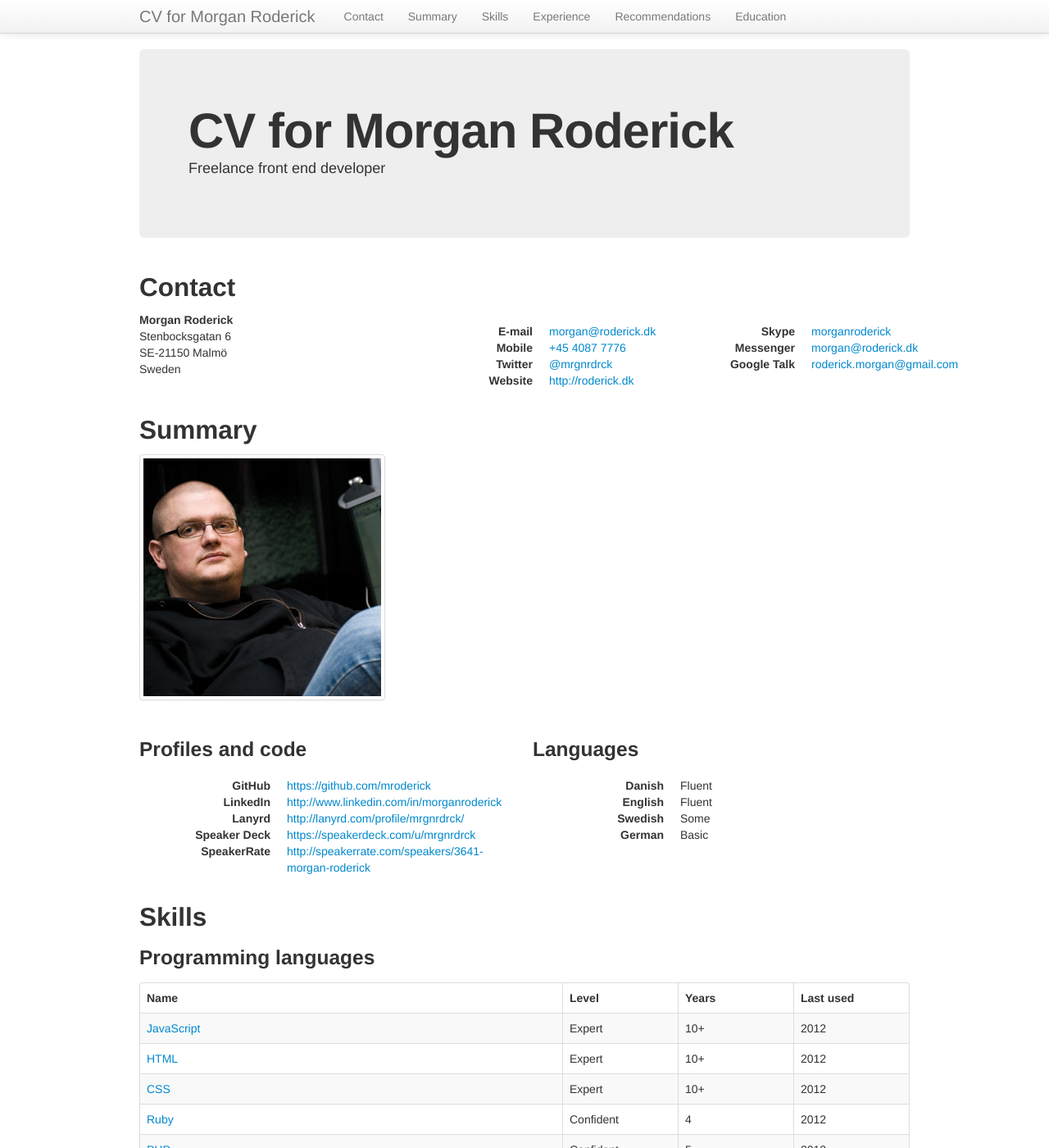
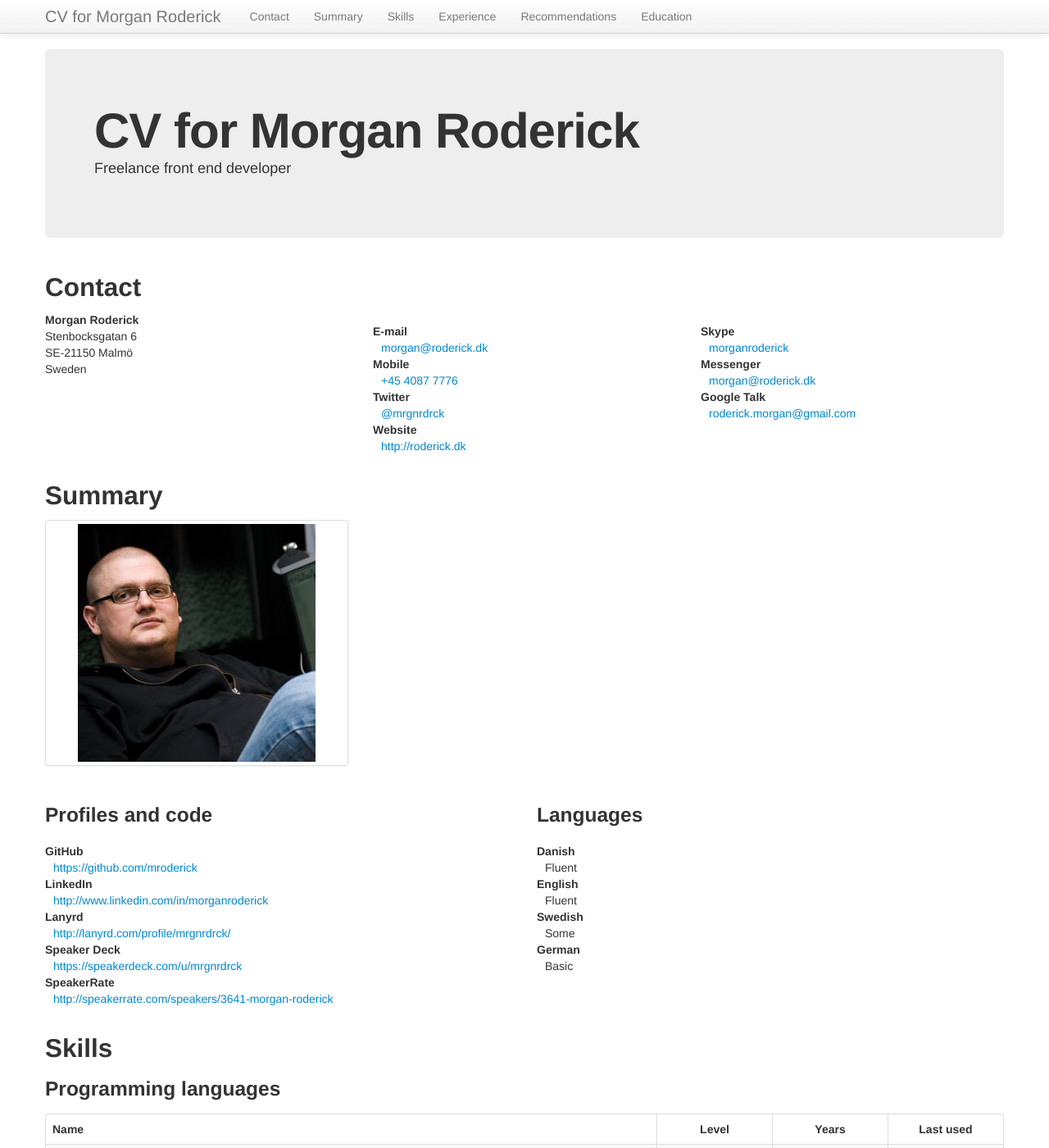
Before and after one commit to mroderick/blog.jekyll, a Jekyll site: the page site/cv/index.html, which Jekyll copies as it is, in a window 1280 px wide and 1400 px high. Shown: the whole window at 82% size. Built offline with Jekyll 4.4.1, drawn with Linux system fonts in a browser that asks for light colours; nearby versions of some CDN libraries; Markdown is read by kramdown in place of the engine named in the settings.

Commit message:
Tweaking for mobile support using Bootstrap responsive stylesheet

```diff
--- a/site/cv/index.html
+++ b/site/cv/index.html
@@ -8,15 +8,35 @@
 		<title>CV for Morgan Roderick — Freelance front end developer</title>
 
 		<meta name="author" content="Morgan Roderick" />
-		<meta name="viewport" content="width=device-width, initial-scale=1, maximum-scale=1">
+		<meta name="viewport" content="width=device-width, initial-scale=1.0">
 
-		<link href="bootstrap/css/bootstrap.css" rel="stylesheet">
+		<link href="bootstrap/css/bootstrap.css" rel="stylesheet" />
 		<style>
 			body {
 				padding-top: 60px;
 				padding-bottom: 40px;
 			}
+
+			.mr-skills thead th:first-child {
+				text-align: left;
+			}
+
+			.mr-skills thead th {
+				text-align: center;
+			}
+
+			.mr-skills td.number{
+				text-align: right;
+			}
+
+			@media (max-width: 480px) {
+
+				.hero-unit h1 {
+					font-size: 40px;
+				}
+			}
 		</style>
+		<link href="bootstrap/css/bootstrap-responsive.css" rel="stylesheet" />
 	</head>
 	<body>
 
@@ -63,7 +83,7 @@
 					</address>
 				</div>
 				<div class="span4">
-					<dl class="dl-horizontal">
+					<dl class="dl">
 							<dt>E-mail</dt>
 							<dd><a href="mailto:morgan@roderick.dk">morgan@roderick.dk</a></dd>
 							<dt>Mobile</dt>
@@ -75,7 +95,7 @@
 					</dl>
 				</div>
 				<div class="span4">
-					<dl class="dl-horizontal">
+					<dl class="dl">
 							<dt>Skype</dt>
 							<dd><a href="skype:morganroderick?chat">morganroderick</a></dd>
 							<dt>Messenger</dt>
@@ -110,7 +130,7 @@
 			<div class="row">
 				<div class="span6">
 					<h3>Profiles and code</h3>
-					<dl class="dl-horizontal">
+					<dl>
 						<dt>GitHub</dt>
 						<dd><a href="https://github.com/mroderick">https://github.com/mroderick</a></dd>
 						<dt>LinkedIn</dt>
@@ -125,7 +145,7 @@
 				</div>
 				<div class="span6">
 					<h3>Languages</h3>
-					<dl class="dl-horizontal">
+					<dl>
 						<dt>Danish</dt>
 						<dd>Fluent</dd>
 						<dt>English</dt>
@@ -143,7 +163,7 @@
 					<h2 id="skills">Skills</h2>
 
 					<h3>Programming languages</h3>
-					<table class="table table-striped table-bordered">
+					<table class="table table-striped table-bordered mr-skills">
 						<thead>
 							<tr>
 								<th>Name</th>
@@ -156,38 +176,39 @@
 							<tr>
 								<td><a href="http://en.wikipedia.org/wiki/JavaScript">JavaScript</a></td>
 								<td>Expert</td>
-								<td>10+</td>
-								<td>2012</td>
+								<td class="number">10+</td>
+								<td class="number">2012</td>
+
 							</tr>
 							<tr>
 								<td><a href="http://en.wikipedia.org/wiki/HTML">HTML</a></td>
 								<td>Expert</td>
-								<td>10+</td>
-								<td>2012</td>
+								<td class="number">10+</td>
+								<td class="number">2012</td>
 							</tr>
 							<tr>
 								<td><a href="http://en.wikipedia.org/wiki/Cascading_Style_Sheets">CSS</a></td>
 								<td>Expert</td>
-								<td>10+</td>
-								<td>2012</td>
+								<td class="number">10+</td>
+								<td class="number">2012</td>
 							</tr>
 							<tr>
 								<td><a href="http://www.ruby-lang.org">Ruby</a></td>
 								<td>Confident</td>
-								<td>4</td>
-								<td>2012</td>
+								<td class="number">4</td>
+								<td class="number">2012</td>
 							</tr>
 							<tr>
 								<td><a href="http://php.net/">PHP</a></td>
 								<td>Confident</td>
-								<td>5</td>
-								<td>2012</td>
+								<td class="number">5</td>
+								<td class="number">2012</td>
 							</tr>
 							<tr>
 								<td><a href="http://en.csharp-online.net/CSharp_Language_Specification">C#</a></td>
 								<td>Confident</td>
-								<td>4</td>
-								<td>2009</td>
+								<td class="number">4</td>
+								<td class="number">2009</td>
 							</tr>
 						</tbody>
 					</table>
@@ -198,7 +219,7 @@
 					</p>
 
 					<h3>Application frameworks and libraries</h3>
-					<table class="table table-striped table-bordered">
+					<table class="table table-striped table-bordered mr-skills">
 						<thead>
 							<tr>
 								<th>Name</th>
@@ -211,38 +232,38 @@
 							<tr>
 								<td><a href="http://jquery.com/">jQuery</a></td>
 								<td>Advanced</td>
-								<td>5</td>
-								<td>2012</td>
+								<td class="number">5</td>
+								<td class="number">2012</td>
 							</tr>
 							<tr>
 								<td><a href="http://www.prototypejs.org/">Prototype</a></td>
 								<td>Advanced</td>
-								<td>4</td>
-								<td>2009</td>
+								<td class="number">4</td>
+								<td class="number">2009</td>
 							</tr>
 							<tr>
 								<td><a href="http://sinonjs.org/">Mustache.js</a></td>
 								<td>Confident</td>
-								<td>1</td>
-								<td>2012</td>
+								<td class="number">1</td>
+								<td class="number">2012</td>
 							</tr>
 							<tr>
 								<td><a href="http://sinonjs.org/">RequireJS</a></td>
 								<td>Confident</td>
-								<td>1</td>
-								<td>2012</td>
+								<td class="number">1</td>
+								<td class="number">2012</td>
 							</tr>
 							<tr>
 								<td><a href="http://rubyonrails.org/">Ruby on Rails</a></td>
 								<td>Confident</td>
-								<td>5</td>
-								<td>2012</td>
+								<td class="number">5</td>
+								<td class="number">2012</td>
 							</tr>
 						</tbody>
 					</table>
 
 					<h3>Test frameworks and libraries</h3>
-					<table class="table table-striped table-bordered">
+					<table class="table table-striped table-bordered mr-skills">
 						<thead>
 							<tr>
 								<th>Name</th>
@@ -255,32 +276,32 @@
 							<tr>
 								<td><a href="http://code.google.com/p/js-test-driver/">JsTestDriver</a></td>
 								<td>Experienced</td>
-								<td>3</td>
-								<td>2012</td>
+								<td class="number">3</td>
+								<td class="number">2012</td>
 							</tr>
 							<tr>
 								<td><a href="http://busterjs.org/">Buster.JS</a></td>
 								<td>Experienced</td>
-								<td>1</td>
-								<td>2012</td>
+								<td class="number">1</td>
+								<td class="number">2012</td>
 							</tr>
 							<tr>
 								<td><a href="http://sinonjs.org/">Sinon</a></td>
 								<td>Experienced</td>
-								<td>2</td>
-								<td>2012</td>
+								<td class="number">2</td>
+								<td class="number">2012</td>
 							</tr>
 							<tr>
 								<td><a href="http://www.ruby-doc.org/stdlib-1.9.3/libdoc/test/unit/rdoc/Test/Unit.html">Test::Unit</a></td>
 								<td>Confident</td>
-								<td>1</td>
-								<td>2009</td>
+								<td class="number">1</td>
+								<td class="number">2009</td>
 							</tr>
 							<tr>
 								<td><a href="http://cukes.info/">Cucumber</a></td>
 								<td>Intermediate</td>
-								<td>1</td>
-								<td>2009</td>
+								<td class="number">1</td>
+								<td class="number">2009</td>
 							</tr>
 						</tbody>
 					</table>
@@ -467,6 +488,8 @@
 			</footer>
 
 		</div>
+		<script src="//ajax.googleapis.com/ajax/libs/jquery/1.8.3/jquery.min.js"></script>
+		<script src="bootstrap/js/bootstrap.js"></script>
 		<script>
 			var _gaq=[["_setAccount","UA-869742-1"],["_trackPageview"]];
 			(function(d,t){var g=d.createElement(t),s=d.getElementsByTagName(t)[0];g.async=1;
```
